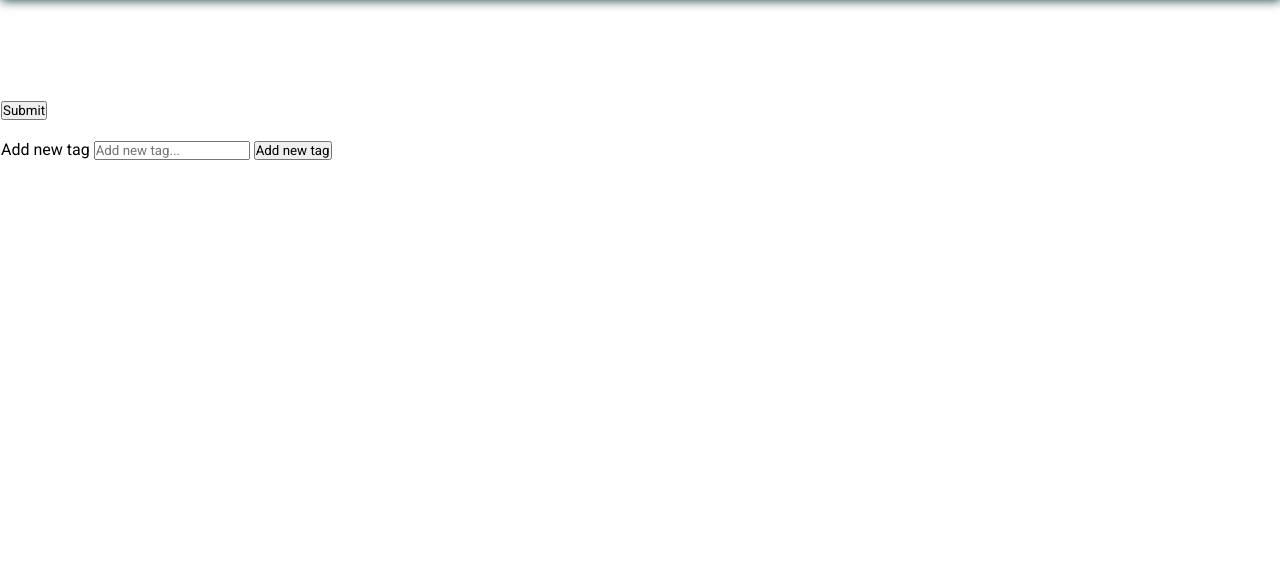
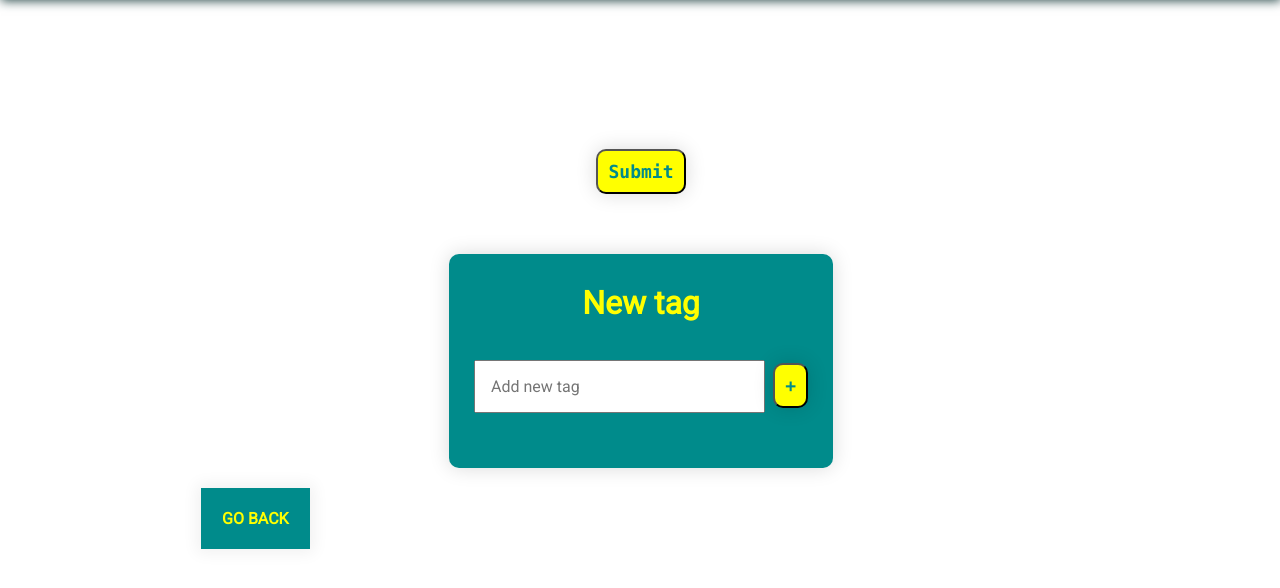
Before and after one commit to CodecoolGlobal/ask-mate-3-python-lillakiraly, a Flask app: template templates/add_tag.html in a window 1280 px wide. Shown: the part 105-693 px from the top of the page. Run offline with Flask 2, Linux system fonts and the light colour scheme; the template is opened without the code that fills it, so the values that code supplies are empty.

Commit message:
Update add tag design

```diff
--- a/data_manager.py
+++ b/data_manager.py
@@ -249,6 +249,7 @@ def get_all_question_tags(cursor):
     cursor.execute(query)
     return cursor.fetchall()
 
+
 @database_common.connection_handler
 def get_question_tags_by_question_id(cursor, question_id):
     query = """
--- a/server.py
+++ b/server.py
@@ -185,6 +185,7 @@ def add_comment_to_answer(answer_id):
         return redirect(url_for('display_question', question_id=question_id['question_id']))
     return render_template('new_comment_to_answer.html', answer_id=answer_id, question_id=question_id['question_id'])
 
+
 @app.route("/question/<int:question_id>/new-tag", methods=['GET', 'POST'])
 def add_tag(question_id):
     all_tags = data_manager.get_all_question_tags()
@@ -204,7 +205,7 @@ def add_tag(question_id):
             data_manager.add_tags_to_question(question_id, add_tag_ids)
         return redirect(url_for('display_question', question_id=question_id))
 # TODO fix UniqueViolation Error
-    return render_template('add_tag.html', tags=all_tags)
+    return render_template('add_tag.html', tags=all_tags, question_id=question_id)
 
 
 @app.route('/question/<int:question_id>/tag/<int:tag_id>/delete')
@@ -212,6 +213,7 @@ def delete_question_tag(question_id, tag_id):
     data_manager.delete_tag_from_question(tag_id, question_id)
     return redirect(url_for('display_question', question_id=question_id))
 
+
 if __name__ == "__main__":
     app.run(
         debug=True,
--- a/static/style.css
+++ b/static/style.css
@@ -163,7 +163,7 @@ a.ask-button:hover, a.ask-button:active {
     font-family: ProximaNova,Arial,Tahoma,PingFangSC,sans-serif;
     text-transform: uppercase;
     font-size: 14px;
-    box-shadow:0 0 15px 4px rgba(0,0,0,0.06);
+    box-shadow:15px 4px 15px 4px rgba(0,0,0,0.06);
 }
 
 form.search {
@@ -310,6 +310,22 @@ a.vote:hover, a.vote:active {
     font-family:inherit;
     font-size: 16px;
     padding: 15px;
+}
+
+.tag-form {
+    width: 30%;
+    display: flex;
+    flex-direction: column;
+    justify-content: space-between;
+    padding: 10px 10px 10px 10px;
+    margin: auto;
+    align-items: center;
+}
+
+.tag-form input {
+    width: min-content;
+    align-items: center;
+    margin: auto;
 }
 
 button.submit {
--- a/templates/add_answer.html
+++ b/templates/add_answer.html
@@ -11,5 +11,5 @@
             <br><button class="submit" type="submit">Submit</button><br>
         </form>
     </div>
-    <br><a class="back-button" href="/question/{{ id}}">Go back</a>
+    <br><a class="back-button" href="/question/{{ id }}">Go back</a>
 {% endblock %}
--- a/templates/add_tag.html
+++ b/templates/add_tag.html
@@ -1,16 +1,22 @@
 {% extends "template_site.html" %}
 {% block title %}Add tag{% endblock %}
 {% block content %}
+    <div class="tag-form">
         <form method="post">
             {% for tag in tags %}
-    <input type="checkbox" id="{{ tag['name'] }}" name="{{ tag['name'] }}" value="{{ tag['name'] }}">
+            <input class="checkbox" type="checkbox" id="{{ tag['name'] }}" name="{{ tag['name'] }}" value="{{ tag['name'] }}">
                 <label for="{{ tag['name'] }}">{{ tag['name'] }}</label>
             {% endfor %}
-    <button type="submit">Submit</button>
+        <p></p>
+            <br><button class="submit" type="submit">Submit</button>
         </form>
+    </div>
+    <div class="form">
         <form method="post">
-    <label for="new-tag">Add new tag</label>
-    <input id="new-tag" name="new_tag" type="text" placeholder="Add new tag...">
-    <button type="submit">Add new tag</button>
+            <label for="new-tag">New tag</label><br>
+            <br><input id="new-tag" name="new_tag" type="text" placeholder="Add new tag">
+            <button class="submit" type="submit">+</button><br>
         </form>
+    </div>
+    <br><a class="back-button" href="/question/{{ question_id }}">Go back</a>
 {% endblock %}
```
Lines whose indentation alone changed are shown as unchanged.
